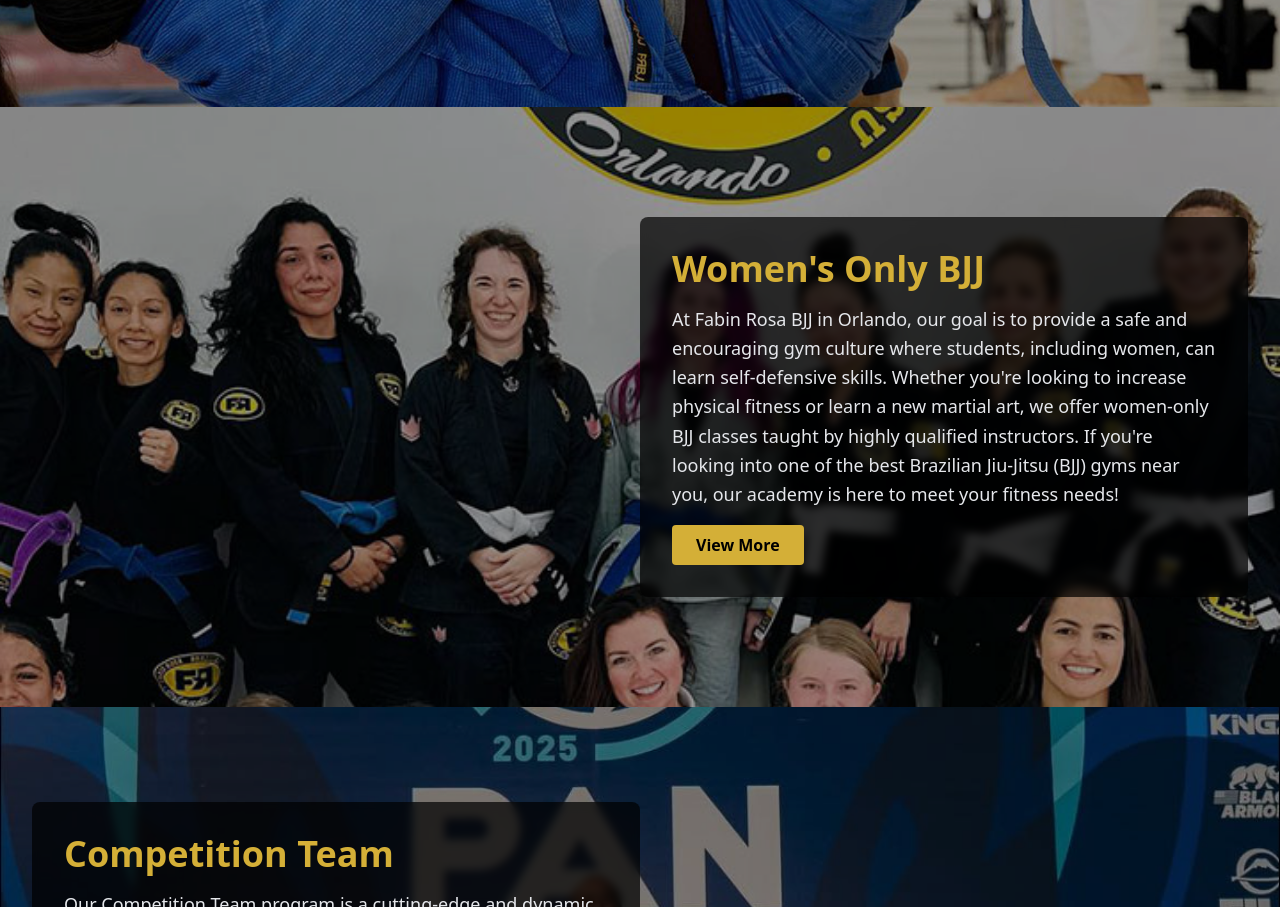
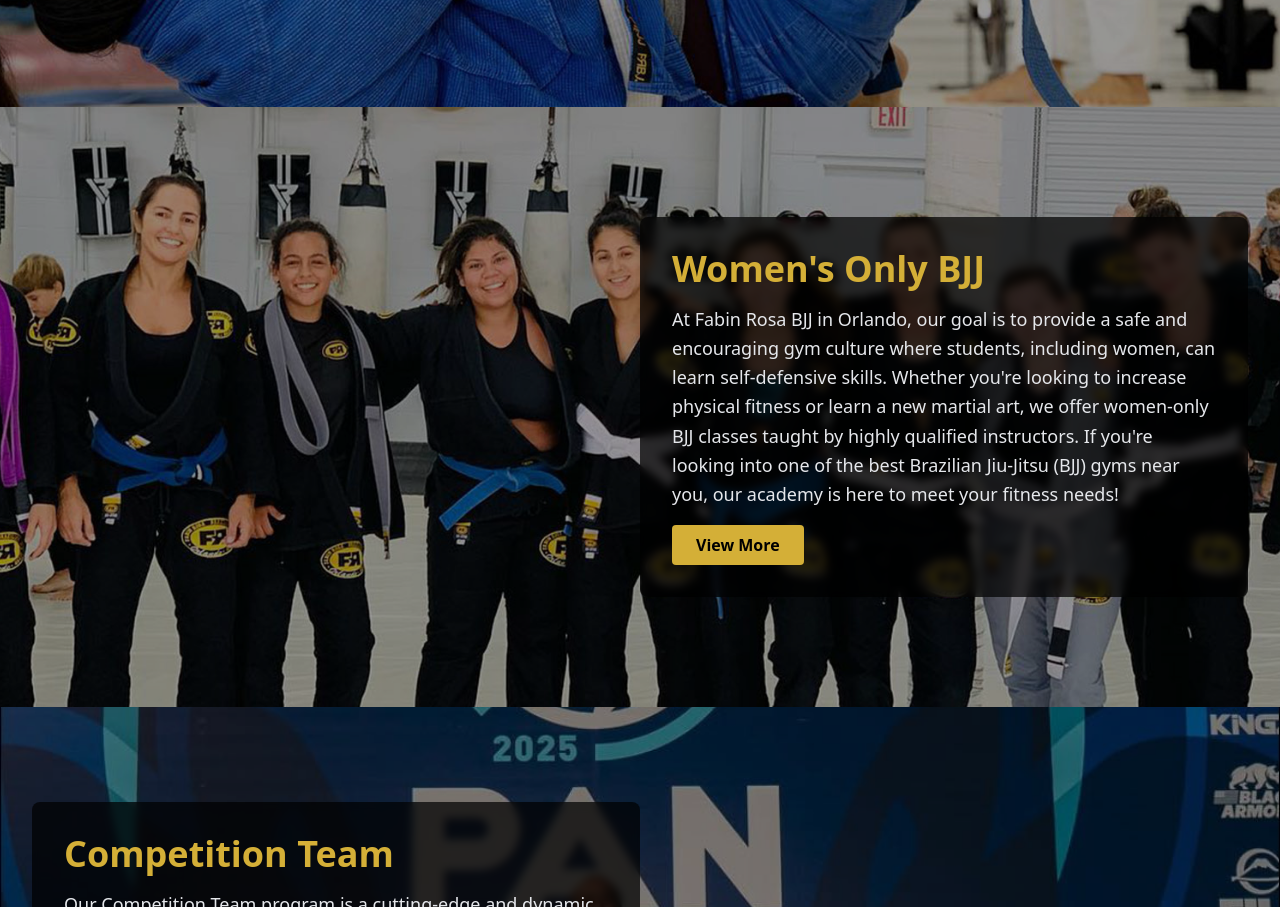
Before and after one commit to lopeza9/lopeza9, a plain HTML site: page programs.html in a window 1280 px wide. Shown: the part 4414-5321 px from the top of the page. Drawn offline with nearby package versions, Linux system fonts and the light colour scheme.

Commit message:
updat womens program

```diff
--- a/programs.html
+++ b/programs.html
@@ -317,7 +317,7 @@
     <!-- Women's Only BJJ Section -->
     <section id="womens-bjj" class="relative h-[600px] flex items-center overflow-hidden">
         <div class="absolute inset-0 bg-image">
-            <img src="assets/images/programs/womens_bjj.jpg" alt="Women's BJJ" class="w-full h-full object-cover">
+            <img src="assets/images/programs/women-bnn.jpg" alt="Women's BJJ" class="w-full h-full object-cover">
             <div class="absolute inset-0 bg-black opacity-40"></div>
         </div>
         <div class="relative z-10 max-w-7xl mx-auto px-4 sm:px-6 lg:px-8 w-full flex justify-end">
```
Also changed, not shown: assets/images/programs/women-bnn.jpg (added).
